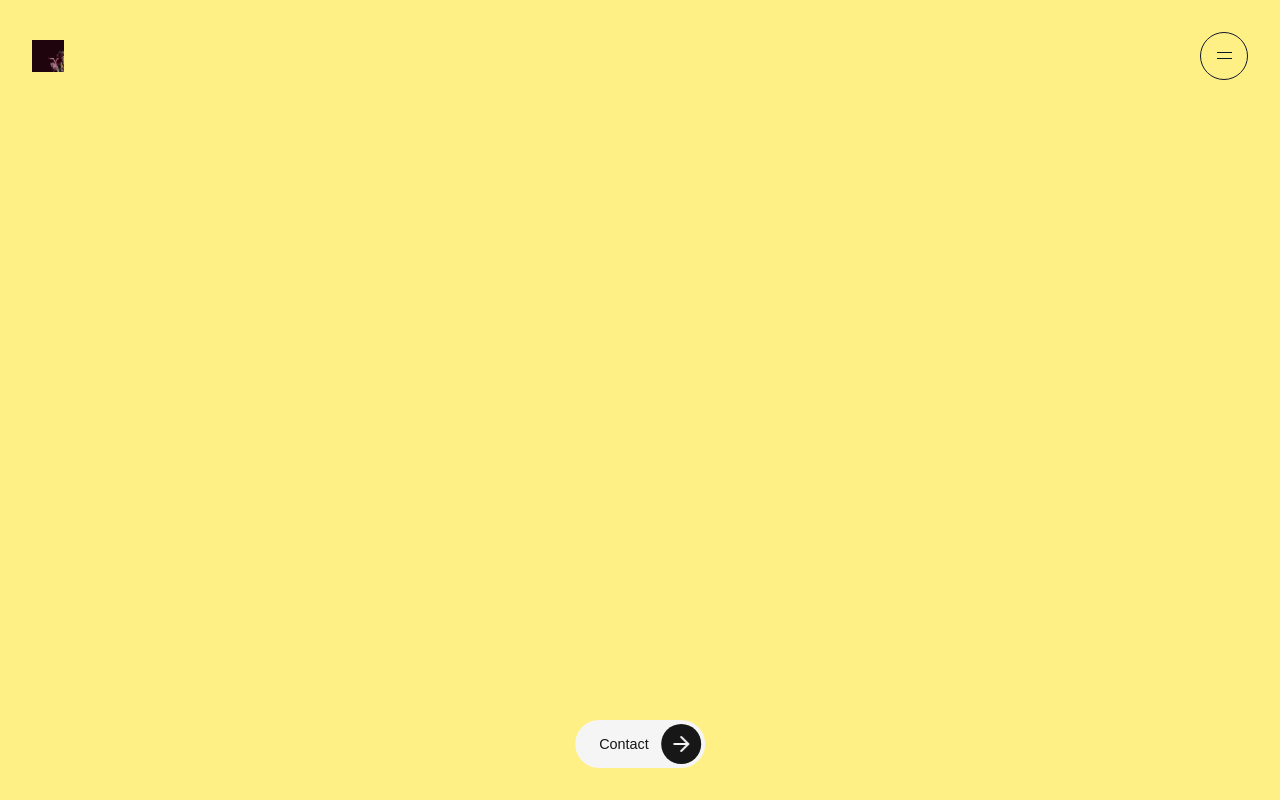
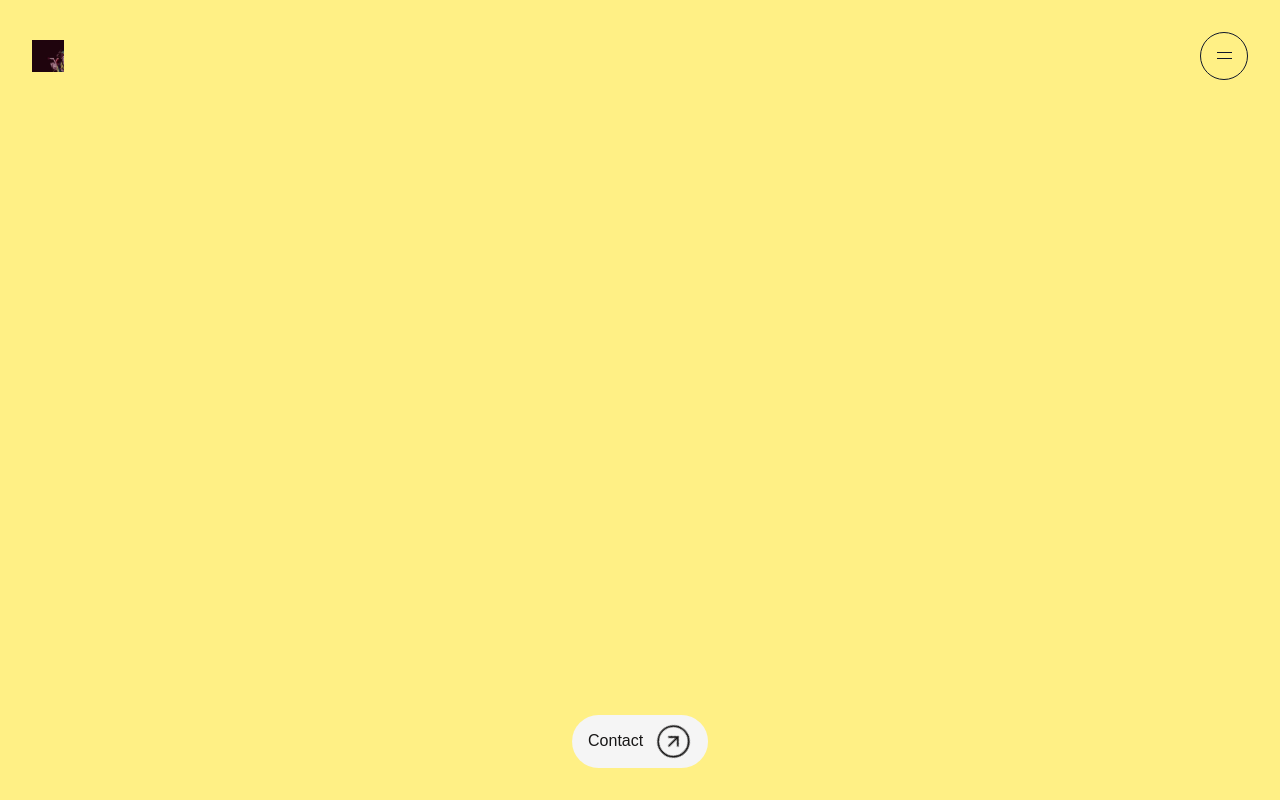
Before and after one commit to rockeyrai/portfolio_v6, a Next.js app: page / in a window 1280 px wide. Built offline with nearby package versions, Linux system fonts and the light colour scheme; no server answers.

Commit message:
simplying the contact button

```diff
--- a/src/components/Contact/contactbtn.module.css
+++ b/src/components/Contact/contactbtn.module.css
@@ -1,10 +1,10 @@
-
 .hero1Btn {
   position: relative;
-  display: flex;
+  display: inline-flex;
   align-items: center;
+  white-space: nowrap;
   gap: 0.75rem;
-  padding: 0.25rem 0.25rem 0.25rem 1.5rem;
+  padding: 0.5rem 1rem;
   border-radius: 4rem;
   background-color: var(--base-300);
   color: var(--base-100);
@@ -23,24 +23,22 @@
 }
 
 .hero1BtnIcon {
-  width: 2.5rem;
-  height: 2.5rem;
-  background-color: var(--base-100);
-  color: var(--base-300);
+  width: 2.3rem;
+  height: 2.3rem;
+  /* background-color: var(--base-100); */
+  /* color: var(--base-300); */
   display: flex;
   justify-content: center;
   align-items: center;
-  font-size: 1.2rem;
+  /* font-size: 1.2rem; */
   border-radius: 50%;
   overflow: hidden;
-}
-
-.hero1MenuSharp {
-  will-change: transform, opacity;
+  transform: rotate(-45deg);
+  will-change: transform;
 }
 
 .hero1BtnLabel span {
-  font-size: 0.9rem;
+  font-size: 1.2rem;
   font-weight: 450;
   line-height: 1;
 }
--- a/src/components/Contact/index.tsx
+++ b/src/components/Contact/index.tsx
@@ -1,87 +1,36 @@
 "use client";
 
-import React, { useEffect, useRef, useState } from "react";
+import React, { useRef } from "react";
 import gsap from "gsap";
 import styles from "./contactbtn.module.css";
-import { ArrowRight } from "lucide-react";
+import { CircleArrowRight } from "lucide-react";
 
 const MainContactBtn = () => {
   const arrowRef = useRef<SVGSVGElement | null>(null);
-  const [label, setLabel] = useState("Contact");
-
-  // Arrow entrance animation
-  useEffect(() => {
-    if (!arrowRef.current) return;
-
-    gsap.fromTo(
-      arrowRef.current,
-      {
-        x: -20,
-        opacity: 0,
-      },
-      {
-        x: 0,
-        opacity: 1,
-        duration: 0.6,
-        ease: "power3.out",
-      },
-    );
-  }, []);
+  const rotated = useRef(true);
 
   const handleClick = () => {
     if (!arrowRef.current) return;
 
-    // Change text
-    setLabel("Send");
+    rotated.current = !rotated.current;
 
-    // Animate arrow FROM LEFT on click
-    gsap.fromTo(
-      arrowRef.current,
-      {
-        x: -20,
-        opacity: 0,
-      },
-      {
-        x: 0,
-        opacity: 1,
-        duration: 1,
-        ease: "power3.out",
-      }
-    );
-  };
-  const handleMouseEnter = () => {
-    if (!arrowRef.current) return;
     gsap.to(arrowRef.current, {
-      x: 5,
-      duration: 0.3,
-      ease: "power2.out",
-    });
-  };
-
-  const handleMouseLeave = () => {
-    if (!arrowRef.current) return;
-    gsap.to(arrowRef.current, {
-      x: 0,
-      duration: 0.3,
-      ease: "power2.out",
+      rotate: rotated.current ? -45 : 0,
+      duration: 0.45,
+      ease: "power3.out",
+      overwrite: "auto",
     });
   };
 
   return (
     <div className={styles.hero1MenuHeroBtn}>
-      <button
-        className={styles.hero1Btn}
-        onClick={handleClick}
-        onMouseEnter={handleMouseEnter}
-        onMouseLeave={handleMouseLeave}
-      >
-        <div className={styles.hero1BtnLabel}>
-          <span>{label}</span>
-        </div>
-
-        <div className={styles.hero1BtnIcon}>
-          <ArrowRight ref={arrowRef} className={styles.hero1MenuSharp} />
-        </div>
+      <button className={styles.hero1Btn} onClick={handleClick}>
+        <span className={styles.hero1BtnLabel}>Contact</span>
+        <CircleArrowRight
+          ref={arrowRef}
+          strokeWidth={1.2}
+          className={styles.hero1BtnIcon}
+        />
       </button>
     </div>
   );
```
